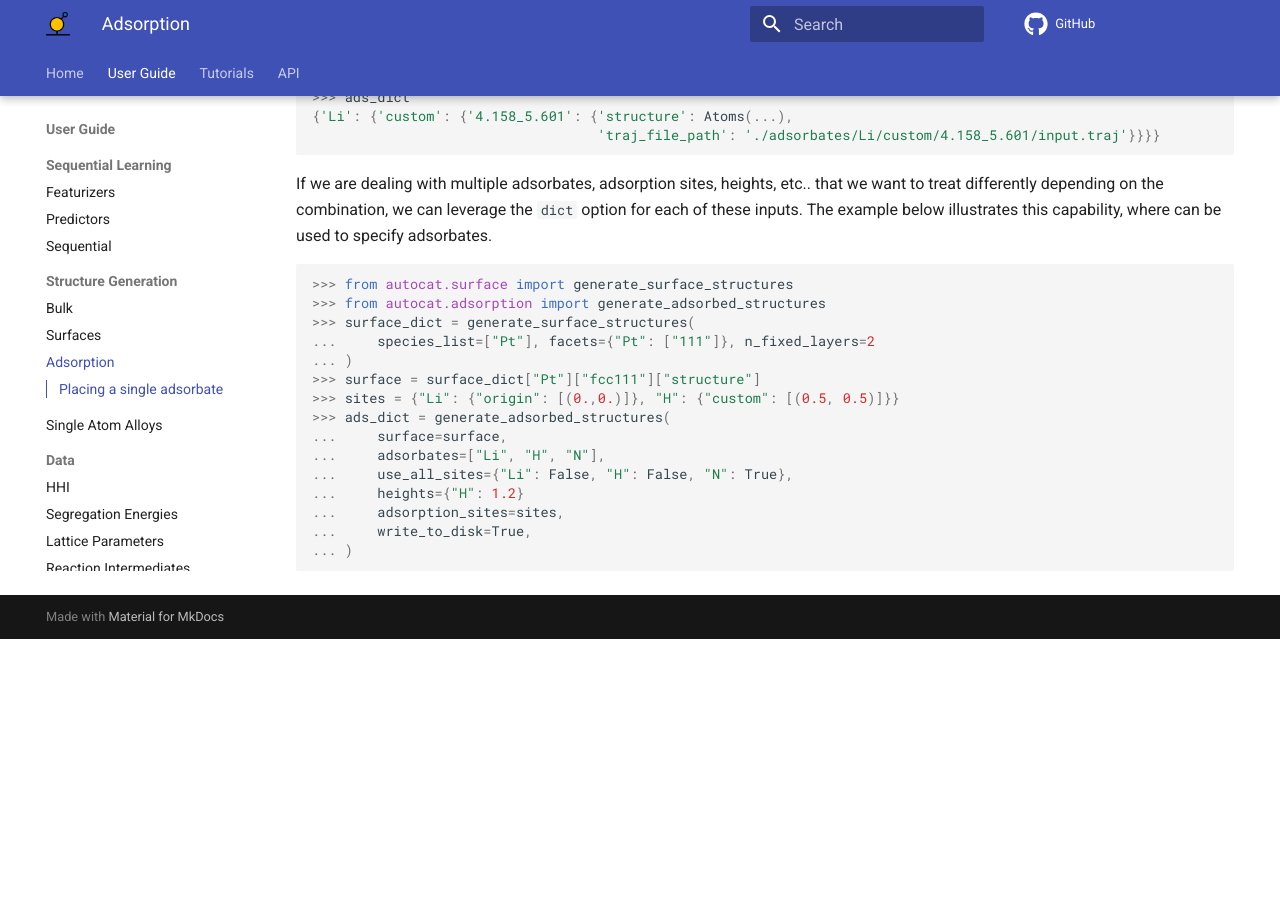
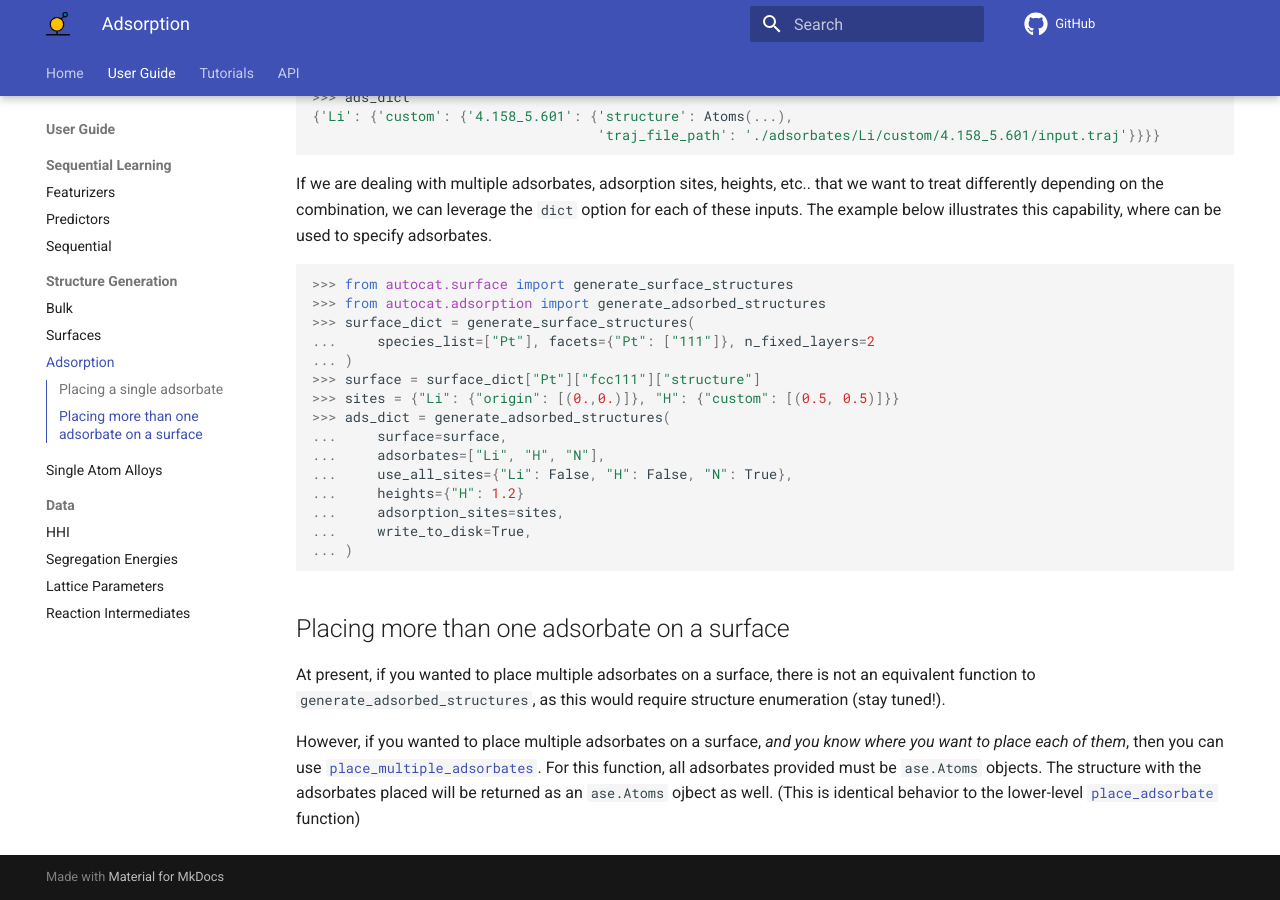
Before and after one commit to aced-differentiate/auto_cat, an MkDocs documentation site: the page built from docs/User_Guide/Structure_Generation/adsorption.md, in a window 1280 px wide and 900 px high, scrolled down 3082 px. Built offline with MkDocs 1.6.1 and Material for MkDocs 9.7.7, drawn with Linux system fonts in a browser that asks for light colours; comment, search, counter and statistics services are not loaded; before the commit the page ends 3721 px from its top, so only the background shows below that.

Commit message:
add user guide for place_multi fn

````diff
--- a/docs/User_Guide/Structure_Generation/adsorption.md
+++ b/docs/User_Guide/Structure_Generation/adsorption.md
@@ -180,3 +180,14 @@ inputs. The example below illustrates this capability, where can be used to spec
 ...     write_to_disk=True,
 ... )
 ```
+
+## Placing more than one adsorbate on a surface
+
+At present, if you wanted to place multiple adsorbates on a surface, there is not
+an equivalent function to `generate_adsorbed_structures`, as this would require
+structure enumeration (stay tuned!).
+
+However, if you wanted to place multiple adsorbates on a surface, *and you know where
+you want to place each of them*, then you can use [`place_multiple_adsorbates`](../../API/Structure_Generation/adsorption.md#autocat.adsorption.place_multiple_adsorbates). For this function, all adsorbates
+provided must be `ase.Atoms` objects. The structure with the adsorbates placed will be returned
+as an `ase.Atoms` ojbect as well. (This is identical behavior to the lower-level [`place_adsorbate`](../../API/Structure_Generation/adsorption.md#autocat.adsorption.place_multiple_adsorbates) function)
````
